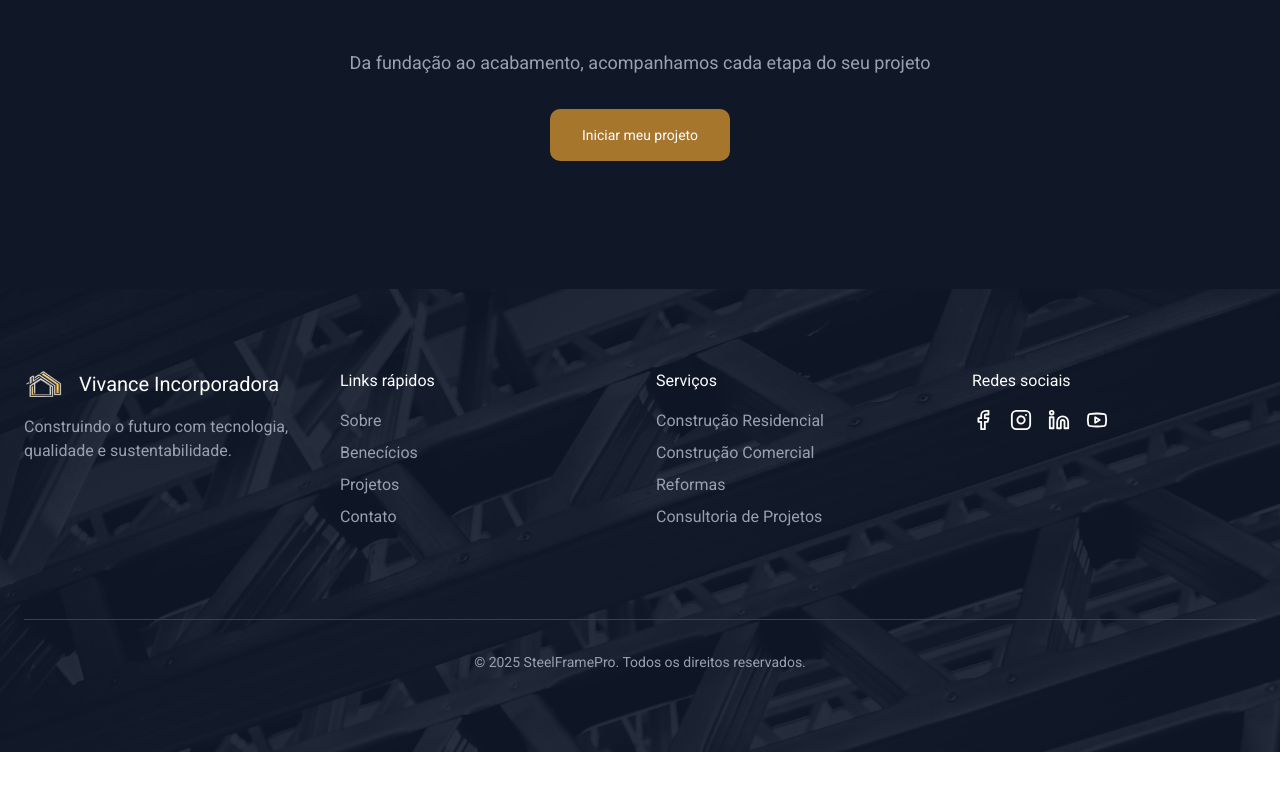
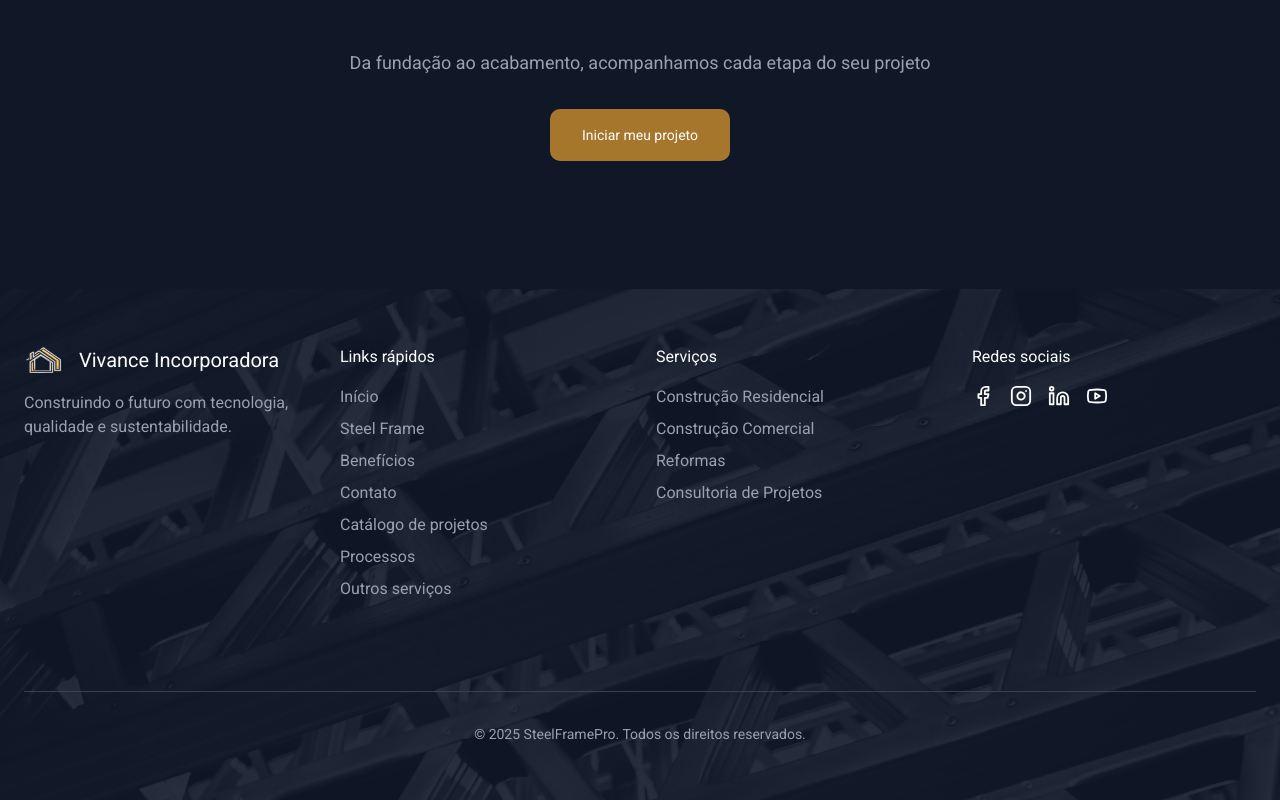
Before and after one commit to rafaelmjardim/vivance-project, a Next.js app: page / in a window 1280 px wide. Shown: the part 4212-5012 px from the top of the page. Before the commit the page ends 4964 px from the top, so only its background shows below. Built offline with nearby package versions, Linux system fonts and the light colour scheme.

Commit message:
feat: implementa actions footer

```diff
--- a/app/_components/footer.tsx
+++ b/app/_components/footer.tsx
@@ -1,15 +1,19 @@
+"use client";
+
 import footerBackground from "@/public/footer-background.jpg";
 import logo from "@/public/logo.png";
 import Image from "next/image";
-import {
-  LuFacebook,
-  LuInstagram,
-  LuLink,
-  LuLinkedin,
-  LuYoutube,
-} from "react-icons/lu";
+import { LuFacebook, LuInstagram, LuLinkedin, LuYoutube } from "react-icons/lu";
+import { menuArray } from "../constants/menu";
 
 export function Footer() {
+  const scrollSection = (id?: string) => {
+    if (!id) return;
+
+    const element = document.getElementById(id);
+    element?.scrollIntoView({ behavior: "smooth" });
+  };
+
   return (
     <footer className="relative overflow-hidden flex w-full h-full">
       <Image
@@ -17,7 +21,7 @@ export function Footer() {
         alt="Material em steel frame"
         className="absolute object-cover w-full h-full"
       />
-      <div className=" px-4 sm:px-6 py-20 bg-surface-secundary/90 z-20 w-full h-full flex flex-col items-center justify-center gap-22.5">
+      <div className=" px-4 sm:px-6 py-14 bg-surface-secundary/90 z-20 w-full h-full flex flex-col items-center justify-center gap-22.5">
         <div className="container mx-auto grid grid-cols-1 md:grid-cols-2 gap-8 lg:flex">
           <div className="w-87">
             <div className="flex items-center gap-4 mb-4">
@@ -38,20 +42,43 @@ export function Footer() {
           <div className="w-87">
             <h4 className="text-text-inverse mb-4">Links rápidos</h4>
             <ul className="text-text-grey-light flex flex-col gap-2">
-              <li>Sobre</li>
-              <li>Benecícios</li>
-              <li>Projetos</li>
-              <li>Contato</li>
+              <li>
+                <button
+                  className="cursor-pointer transition-all hover:text-text-active"
+                  onClick={() => scrollSection("hero")}
+                >
+                  Início
+                </button>
+              </li>
+
+              {menuArray.map((menu, index) => (
+                <li key={index}>
+                  <button
+                    className="cursor-pointer transition-all hover:text-text-active"
+                    onClick={() => scrollSection(menu.sectionId)}
+                  >
+                    {menu.txt}
+                  </button>
+                </li>
+              ))}
             </ul>
           </div>
 
           <div className="w-87">
             <h4 className="text-text-inverse mb-4">Serviços</h4>
             <ul className="text-text-grey-light flex flex-col gap-2">
-              <li>Construção Residencial</li>
-              <li>Construção Comercial</li>
-              <li>Reformas</li>
-              <li>Consultoria de Projetos</li>
+              <li className="transition-all hover:text-text-active">
+                Construção Residencial
+              </li>
+              <li className="transition-all hover:text-text-active">
+                Construção Comercial
+              </li>
+              <li className="transition-all hover:text-text-active">
+                Reformas
+              </li>
+              <li className="transition-all hover:text-text-active">
+                Consultoria de Projetos
+              </li>
             </ul>
           </div>
 
```
